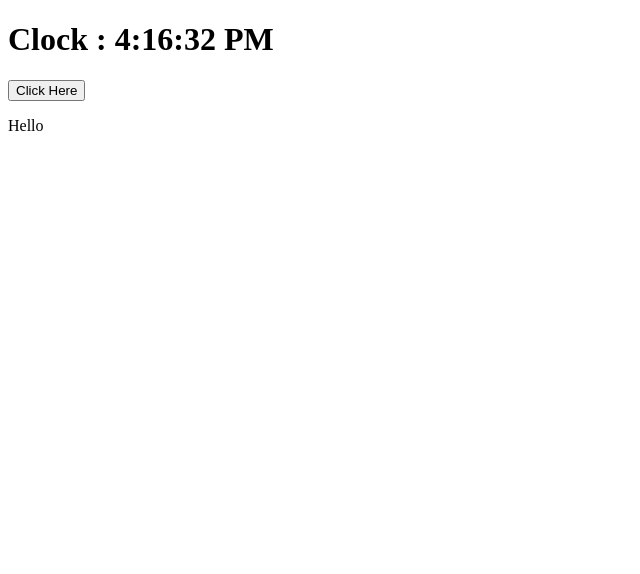
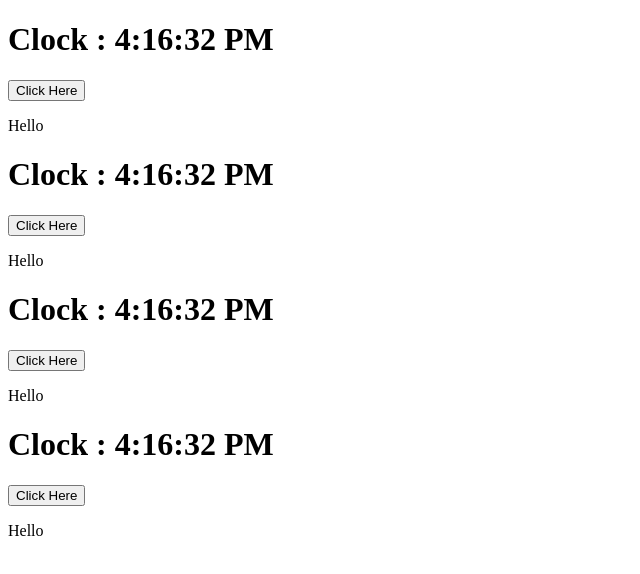
Before and after one commit to Minhaz810/React_fundamentals, a React (Vite) app: page / in a window 1280 px wide. Shown: the top 574 px of the page, without its empty margins (0-640 px from the left). Built offline with nearby package versions, Linux system fonts and the light colour scheme.

Commit message:
RETRIVED

```diff
--- a/src/App.jsx
+++ b/src/App.jsx
@@ -2,14 +2,15 @@
 import reactLogo from './assets/react.svg'
 import viteLogo from '/vite.svg'
 import Clock from './components/Clock'
+import ClockList from './components/clocklist'
 
 function App() {
-  const [count, setCount] = useState(0)
+  const nums=[1,2,3,4]
 
   return (
     <>
       <div>
-        <Clock/>
+        <ClockList quantities={nums}/>
       </div>
     </>
   )
--- /dev/null
+++ b/src/components/Clocklist.jsx
@@ -0,0 +1,13 @@
+import Clock from "./Clock";
+
+function ClockList({quantities}){
+    return(
+        <>
+         {quantities.map((nums)=>(
+            <Clock/>
+         )
+            )}
+        </>
+    )
+}
+export default ClockList
```
